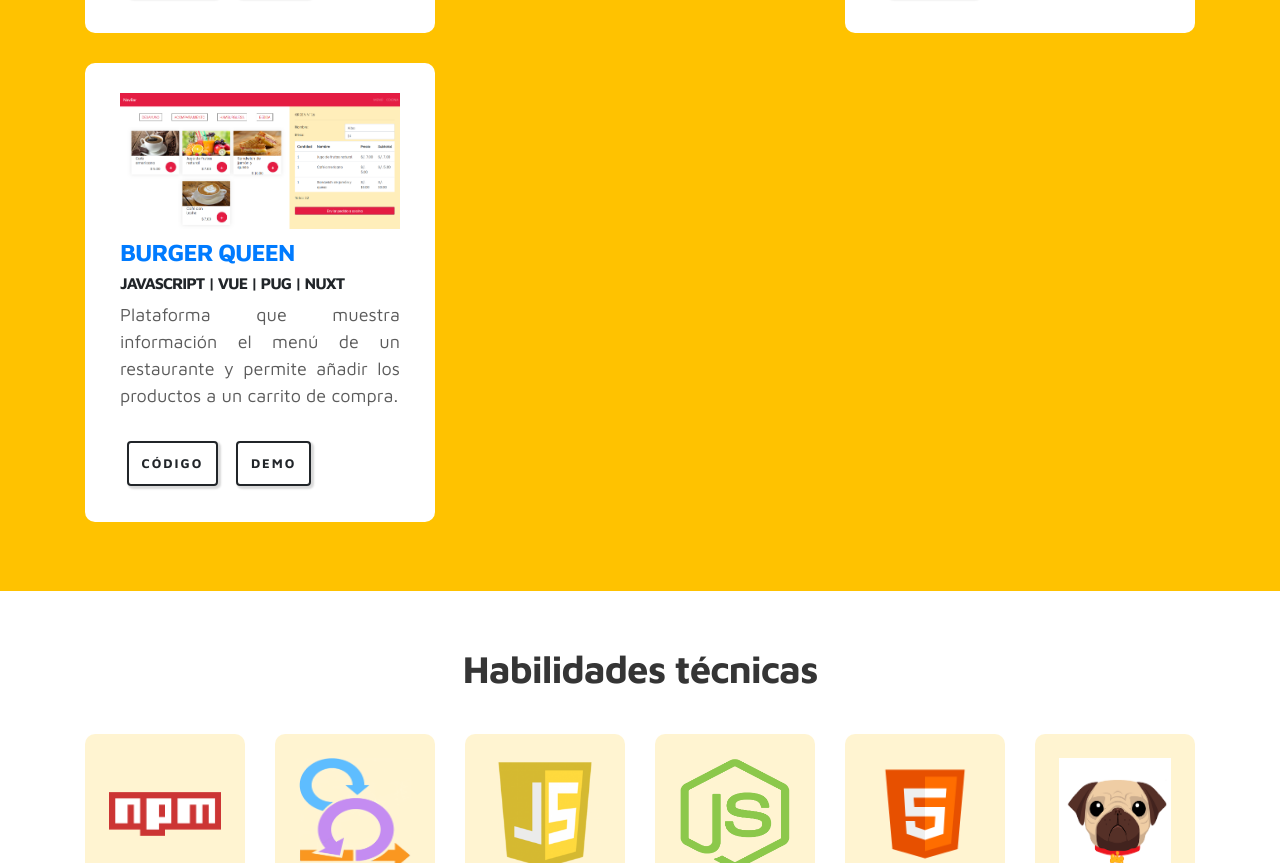
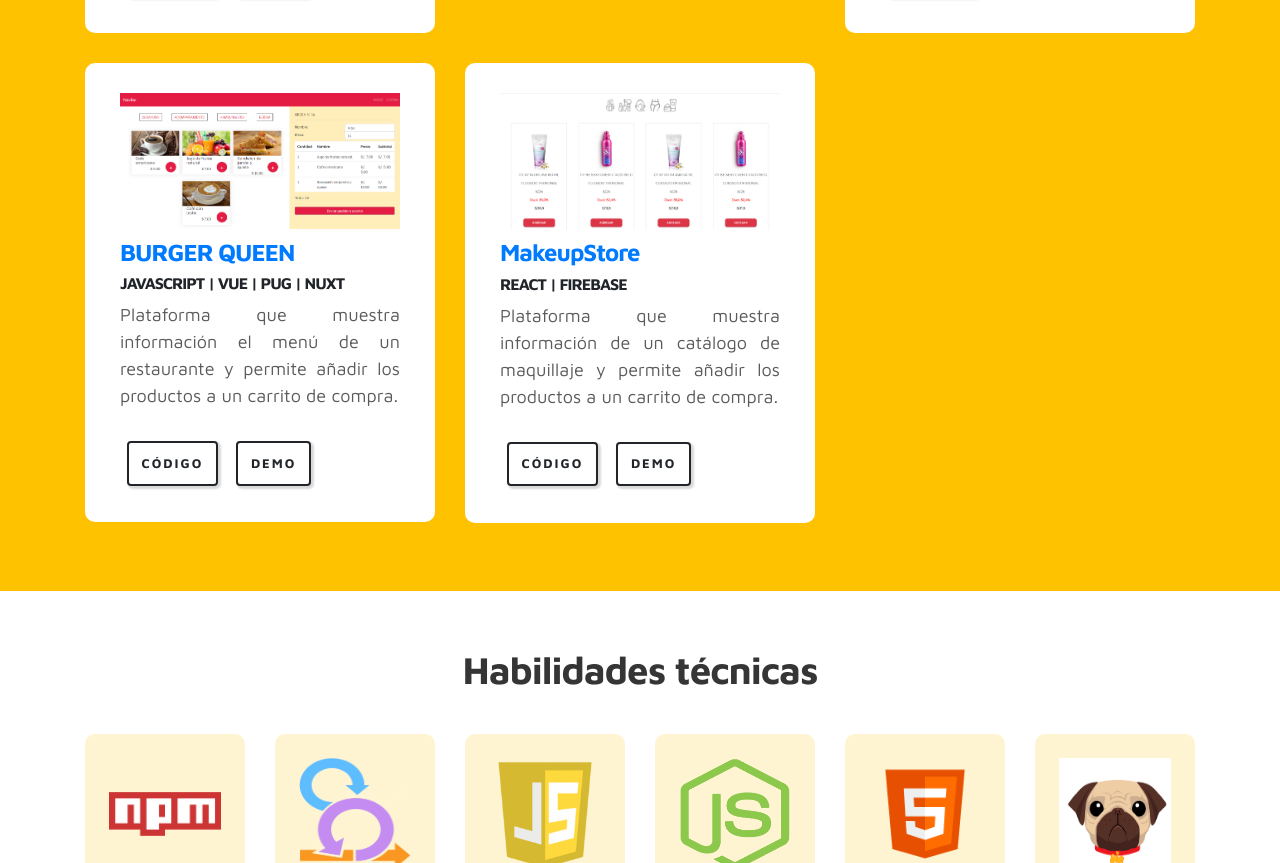
Before and after one commit to ayauri29/Portafolio, a plain HTML site: page index.html in a window 1280 px wide. Shown: the part 1855-2718 px from the top of the page. Drawn offline with Linux system fonts and the light colour scheme.

Commit message:
Add react project

```diff
--- a/index.html
+++ b/index.html
@@ -259,13 +259,13 @@ https://www.tooplate.com/view/2115-marvel
         </div>
         <div class="col-lg-4 col-md-6 ">
           <div class="feature_item">
-            <a href="https://github.com/ayauri29/LIM010-fe-burger-queen-api" target="_blank">
+            <a href="https://burger-queen-29.herokuapp.com/" target="_blank">
               <div class="projects_item">
                 <img class="img-fluid" src=".../../images/project/79289056-ed99f580-7e8d-11ea-8d60-336e98d55af7.png" alt="">
               </div>
             </a>
             <div class="portfolio-text">
-              <a href="https://github.com/ayauri29/LIM010-fe-burger-queen-api" target="_blank">
+              <a href="https://burger-queen-29.herokuapp.com/" target="_blank">
                 <h4>BURGER QUEEN</h4>
               </a>
               <h6 class="less">
@@ -277,6 +277,30 @@ https://www.tooplate.com/view/2115-marvel
               <a class="banner_btn_t mt-3" href="https://github.com/ayauri29/burger-queen"
                 target="_blank">Código</a>
               <a class="banner_btn_t mt-3" href="https://burger-queen-29.herokuapp.com/"
+                target="_blank">Demo</a>
+            </div>
+          </div>
+        </div>
+        <div class="col-lg-4 col-md-6 ">
+          <div class="feature_item">
+            <a href="https://ayauri29.github.io/hackaton-users/" target="_blank">
+              <div class="projects_item">
+                <img class="img-fluid" src=".../../images/project/react.png" alt="">
+              </div>
+            </a>
+            <div class="portfolio-text">
+              <a href="https://ayauri29.github.io/hackaton-users/" target="_blank">
+                <h4>MakeupStore</h4>
+              </a>
+              <h6 class="less">
+                REACT | FIREBASE
+              </h6>
+              <p>Plataforma que muestra información de un catálogo de maquillaje y permite añadir los productos
+                a un carrito de compra.
+              </p>
+              <a class="banner_btn_t mt-3" href="https://github.com/ayauri29/hackaton-users"
+                target="_blank">Código</a>
+              <a class="banner_btn_t mt-3" href="https://ayauri29.github.io/hackaton-users/"
                 target="_blank">Demo</a>
             </div>
           </div>
```
Also changed, not shown: images/project/react.png (added).
